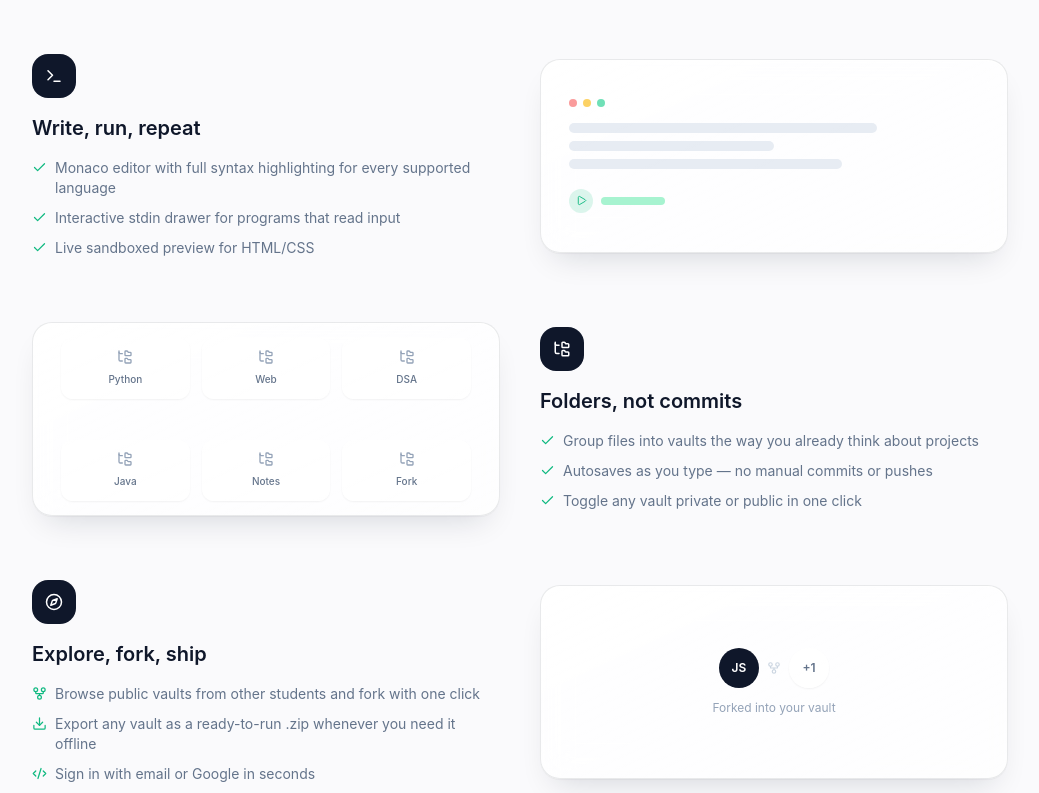
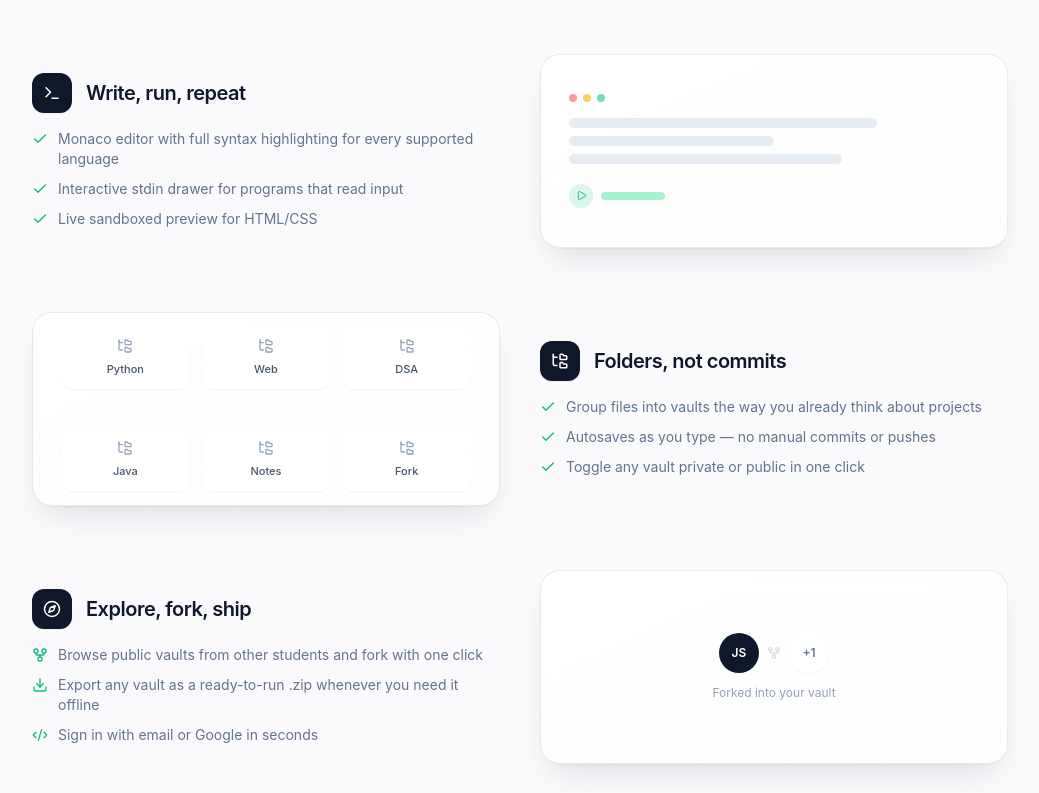
Before and after one commit to paulamitchel/CodeVault_V2, a React (Vite) app in the folder RevampedCodeVault/: page / in a window 1280 px wide. Shown: the part 967-1760 px from the top of the page, without its empty margins (120-1159 px from the left). Built offline with nearby package versions, Linux system fonts and the light colour scheme; no server answers.

Commit message:
fix icon alignment for mobile

```diff
--- a/RevampedCodeVault/src/pages/HomePage.jsx
+++ b/RevampedCodeVault/src/pages/HomePage.jsx
@@ -36,7 +36,7 @@ const LANGUAGES = [
 const FAQS = [
   {
     q: 'Do I need to install anything?',
-    a: 'No. CodeVault runs entirely in the browser \u2014 editor, compiler, and file storage all live online, so there\u2019s nothing to set up on your machine.',
+    a: 'No. CodeVault runs entirely in the browser — editor, compiler, and file storage all live online, so there’s nothing to set up on your machine.',
   },
   {
     q: 'Which languages can I run?',
@@ -52,14 +52,14 @@ const FAQS = [
   },
   {
     q: 'Is CodeVault free?',
-    a: 'Yes \u2014 CodeVault is a free student project built to remove the friction of Git for beginner programmers.',
+    a: 'Yes — CodeVault is a free student project built to remove the friction of Git for beginner programmers.',
   },
 ];
 
 const SNIPPETS = [
   {
     file: 'main.py',
-    output: 'Hello, world! \u00b7 42ms',
+    output: 'Hello, world! · 42ms',
     lines: (
       <>
         <p><span className="text-purple-400">def</span> <span className="text-sky-400">greet</span>(<span className="text-orange-400">name</span>):</p>
@@ -70,7 +70,7 @@ const SNIPPETS = [
   },
   {
     file: 'main.js',
-    output: 'Hello, world! \u00b7 18ms',
+    output: 'Hello, world! · 18ms',
     lines: (
       <>
         <p><span className="text-purple-400">function</span> <span className="text-sky-400">greet</span>(<span className="text-orange-400">name</span>) {'{'}</p>
@@ -82,7 +82,7 @@ const SNIPPETS = [
   },
   {
     file: 'Main.java',
-    output: 'Hello, world! \u00b7 96ms',
+    output: 'Hello, world! · 96ms',
     lines: (
       <>
         <p><span className="text-purple-400">public class</span> <span className="text-sky-400">Main</span> {'{'}</p>
@@ -183,7 +183,7 @@ function EditorMockup() {
   const snippet = SNIPPETS[index];
 
   return (
-    <div className="glass-card mx-auto w-full max-w-md p-1">
+    <div className="glass-card mx-auto w-full max-w-md p-1 shadow-lg">
       <div className="monaco-wrapper bg-white/40 dark:bg-black/20">
         <div className="flex items-center gap-1.5 border-b border-slate-200/60 px-4 py-3 dark:border-slate-800/60">
           <span className="h-2.5 w-2.5 rounded-full bg-red-400/80" />
@@ -231,20 +231,9 @@ function NavAnchor({ href, label, onClick }) {
   );
 }
 
-function HeroSecondaryLink() {
-  return (
-    <a
-      href="#features"
-      className="pill-btn border border-slate-200/80 bg-white/60 px-6 py-3 text-sm font-medium text-slate-700 backdrop-blur-xl hover:bg-white dark:border-slate-800 dark:bg-white/5 dark:text-slate-200 dark:hover:bg-white/10"
-    >
-      See how it works
-    </a>
-  );
-}
-
 function StepBadge({ icon }) {
   return (
-    <div className="mb-4 flex h-11 w-11 items-center justify-center rounded-2xl bg-slate-900 text-white dark:bg-white dark:text-slate-900">
+    <div className="flex h-10 w-10 flex-shrink-0 items-center justify-center rounded-xl bg-slate-900 text-white shadow-sm dark:bg-white dark:text-slate-900">
       {icon}
     </div>
   );
@@ -252,7 +241,7 @@ function StepBadge({ icon }) {
 
 function WriteRunVisual() {
   return (
-    <div className="flex h-48 w-full flex-col justify-center gap-2 px-7">
+    <div className="flex h-44 w-full flex-col justify-center gap-2 px-6 sm:h-48 sm:px-7">
       <div className="flex items-center gap-1.5">
         <span className="h-2 w-2 rounded-full bg-red-400/70" />
         <span className="h-2 w-2 rounded-full bg-amber-400/70" />
@@ -273,14 +262,14 @@ function WriteRunVisual() {
 
 function FoldersVisual() {
   return (
-    <div className="grid h-48 w-full grid-cols-3 items-center gap-3 px-7">
+    <div className="grid h-44 w-full grid-cols-3 items-center gap-2.5 px-4 sm:h-48 sm:gap-3 sm:px-7">
       {FOLDER_CHIPS.map((name) => (
         <div
           key={name}
           className="flex flex-col items-center justify-center gap-1.5 rounded-xl bg-white/70 py-3 text-center shadow-sm dark:bg-white/5"
         >
           <FolderTree size={16} className="text-slate-400" />
-          <span className="text-[10px] font-medium text-slate-500 dark:text-slate-400">
+          <span className="text-[11px] font-medium text-slate-600 dark:text-slate-400">
             {name}
           </span>
         </div>
@@ -291,7 +280,7 @@ function FoldersVisual() {
 
 function ExploreVisual() {
   return (
-    <div className="flex h-48 w-full flex-col items-center justify-center gap-3">
+    <div className="flex h-44 w-full flex-col items-center justify-center gap-3 sm:h-48">
       <div className="flex items-center gap-2">
         <div className="flex h-10 w-10 items-center justify-center rounded-full bg-slate-900 text-xs font-semibold text-white dark:bg-white dark:text-slate-900">
           JS
@@ -332,14 +321,16 @@ export default function HomePage() {
 
   return (
     <div className="app-canvas min-h-screen">
+      {/* Background Aura Gradients */}
       <div className="pointer-events-none absolute -left-24 top-0 h-96 w-96 rounded-full bg-pink-200/40 aura-blur animate-floatAura dark:bg-indigo-500/20" />
       <div className="pointer-events-none absolute right-0 top-60 h-[28rem] w-[28rem] rounded-full bg-sky-200/40 aura-blur animate-floatAura dark:bg-violet-500/20" />
       <div className="pointer-events-none absolute bottom-0 left-1/3 h-80 w-80 rounded-full bg-mint-200/30 aura-blur animate-floatAura dark:bg-cyan-500/15" />
 
+      {/* Navigation */}
       <nav className={`sticky top-0 z-30 transition-all ${scrolled ? 'backdrop-blur-xl' : ''}`}>
         <div
-          className={`mx-auto flex max-w-6xl items-center justify-between py-4 pl-3 pr-6 transition-all ${
-            scrolled ? 'glass-panel mt-3 rounded-pill' : ''
+          className={`mx-auto flex max-w-6xl items-center justify-between px-4 py-3.5 transition-all md:py-4 md:pl-3 md:pr-6 ${
+            scrolled ? 'glass-panel mx-3 mt-2 rounded-2xl md:mx-auto md:mt-3 md:rounded-pill' : ''
           }`}
         >
           <div className="flex items-center gap-2">
@@ -359,7 +350,7 @@ export default function HomePage() {
             ))}
           </div>
 
-          <div className="flex items-center gap-3">
+          <div className="flex items-center gap-2.5">
             <ThemeToggle />
             <Link
               to="/auth"
@@ -371,7 +362,7 @@ export default function HomePage() {
               onClick={() => setMobileOpen((v) => !v)}
               aria-label="Toggle menu"
               aria-expanded={mobileOpen}
-              className="flex h-9 w-9 items-center justify-center rounded-full text-slate-600 hover:bg-white/60 dark:text-slate-300 dark:hover:bg-white/10 md:hidden"
+              className="flex h-9 w-9 items-center justify-center rounded-xl border border-slate-200/70 bg-white/70 text-slate-700 shadow-sm transition-colors hover:bg-white dark:border-slate-700 dark:bg-white/10 dark:text-slate-200 md:hidden"
             >
               {mobileOpen ? <X size={18} /> : <Menu size={18} />}
             </button>
@@ -379,7 +370,7 @@ export default function HomePage() {
         </div>
 
         {mobileOpen && (
-          <div className="glass-panel mx-4 mt-2 flex flex-col gap-1 p-4 md:hidden">
+          <div className="glass-panel mx-4 mt-2 flex flex-col gap-1 p-4 shadow-xl md:hidden">
             {navLinks.map((link) => (
               <NavAnchor
                 key={link.href}
@@ -399,14 +390,15 @@ export default function HomePage() {
         )}
       </nav>
 
-      <header className="relative z-10 mx-auto flex max-w-4xl flex-col items-center px-6 pb-10 pt-8 text-center sm:pt-12">
+      {/* Hero Section */}
+      <header className="relative z-10 mx-auto flex max-w-4xl flex-col items-center px-5 pb-10 pt-8 text-center sm:px-6 sm:pt-12">
         <span className="mb-3 rounded-pill border border-slate-200/80 bg-white/60 px-4 py-1.5 text-xs font-medium uppercase tracking-widest text-slate-500 backdrop-blur-xl dark:border-slate-800 dark:bg-white/5 dark:text-slate-400">
           Built for beginner programmers
         </span>
-        <h1 className="text-4xl font-semibold tracking-tight text-slate-900 dark:text-slate-100 sm:text-6xl">
+        <h1 className="text-3xl font-semibold tracking-tight text-slate-900 dark:text-slate-100 sm:text-6xl">
           Where student ideas compile.
         </h1>
-        <p className="mt-4 max-w-xl text-lg text-slate-500 dark:text-slate-400">
+        <p className="mt-4 max-w-xl text-base text-slate-500 dark:text-slate-400 sm:text-lg">
           A multi-user code vault and in-browser IDE. Organize projects into
           folders, run code in a dozen-plus languages, and share your work
           with one click.
@@ -420,7 +412,12 @@ export default function HomePage() {
             Start building
             <ArrowRight size={15} />
           </Link>
-          <HeroSecondaryLink />
+          <a
+            href="#features"
+            className="pill-btn border border-slate-200/80 bg-white/60 px-6 py-3 text-sm font-medium text-slate-700 backdrop-blur-xl hover:bg-white dark:border-slate-800 dark:bg-white/5 dark:text-slate-200 dark:hover:bg-white/10"
+          >
+            See how it works
+          </a>
         </div>
 
         <div className="mt-8 w-full">
@@ -428,14 +425,15 @@ export default function HomePage() {
         </div>
       </header>
 
-      <section id="languages" className="relative z-10 scroll-mt-28 overflow-hidden py-10">
-        <div className="pointer-events-none absolute inset-y-0 left-0 z-10 w-16 bg-gradient-to-r from-canvas-light to-transparent dark:from-canvas-dark sm:w-40" />
-        <div className="pointer-events-none absolute inset-y-0 right-0 z-10 w-16 bg-gradient-to-l from-canvas-light to-transparent dark:from-canvas-dark sm:w-40" />
+      {/* Languages Marquee */}
+      <section id="languages" className="relative z-10 scroll-mt-28 overflow-hidden py-8 sm:py-10">
+        <div className="pointer-events-none absolute inset-y-0 left-0 z-10 w-12 bg-gradient-to-r from-canvas-light to-transparent dark:from-canvas-dark sm:w-40" />
+        <div className="pointer-events-none absolute inset-y-0 right-0 z-10 w-12 bg-gradient-to-l from-canvas-light to-transparent dark:from-canvas-dark sm:w-40" />
         <div className="marquee-track flex w-max gap-3">
           {[...LANGUAGES, ...LANGUAGES].map((lang, i) => (
             <span
               key={i}
-              className="glass-card flex-shrink-0 px-5 py-2.5 text-sm font-medium text-slate-600 dark:text-slate-300"
+              className="glass-card flex-shrink-0 px-4 py-2 text-xs font-medium text-slate-600 dark:text-slate-300 sm:px-5 sm:py-2.5 sm:text-sm"
             >
               {lang}
             </span>
@@ -443,35 +441,39 @@ export default function HomePage() {
         </div>
       </section>
 
-      <section id="features" className="relative z-10 mx-auto max-w-5xl scroll-mt-28 px-6 py-20">
-        <FadeSection className="mb-14 text-center">
+      {/* Features Section */}
+      <section id="features" className="relative z-10 mx-auto max-w-5xl scroll-mt-28 px-5 py-16 sm:px-6 sm:py-20">
+        <FadeSection className="mb-12 text-center sm:mb-14">
           <p className="text-xs font-semibold uppercase tracking-widest text-slate-400">
             How it works
           </p>
-          <h2 className="mt-2 text-3xl font-semibold tracking-tight text-slate-900 dark:text-slate-100">
+          <h2 className="mt-2 text-2xl font-semibold tracking-tight text-slate-900 dark:text-slate-100 sm:text-3xl">
             Three steps from idea to running code
           </h2>
         </FadeSection>
 
-        <div className="flex flex-col gap-16">
-          <FadeSection className="grid grid-cols-1 items-center gap-10 md:grid-cols-2">
+        <div className="flex flex-col gap-12 sm:gap-16">
+          {/* Step 1 */}
+          <FadeSection className="grid grid-cols-1 items-center gap-6 md:grid-cols-2 md:gap-10">
             <div>
-              <StepBadge icon={<Terminal size={18} />} number="01" />
-              <h3 className="text-xl font-semibold text-slate-900 dark:text-slate-100">
+              <div className="mb-4 flex items-center gap-3.5">
+                <StepBadge icon={<Terminal size={18} />} />
+                <h3 className="text-xl font-semibold tracking-tight text-slate-900 dark:text-slate-100">
                   Write, run, repeat
                 </h3>
-              <ul className="mt-4 space-y-2.5 text-sm text-slate-500 dark:text-slate-400">
-                <li className="flex items-start gap-2">
-                  <Check size={15} className="mt-0.5 flex-shrink-0 text-emerald-500" />
-                  Monaco editor with full syntax highlighting for every supported language
+              </div>
+              <ul className="space-y-2.5 text-sm text-slate-500 dark:text-slate-400">
+                <li className="flex items-start gap-2.5">
+                  <Check size={16} className="mt-0.5 flex-shrink-0 text-emerald-500" />
+                  <span>Monaco editor with full syntax highlighting for every supported language</span>
                 </li>
-                <li className="flex items-start gap-2">
-                  <Check size={15} className="mt-0.5 flex-shrink-0 text-emerald-500" />
-                  Interactive stdin drawer for programs that read input
+                <li className="flex items-start gap-2.5">
+                  <Check size={16} className="mt-0.5 flex-shrink-0 text-emerald-500" />
+                  <span>Interactive stdin drawer for programs that read input</span>
                 </li>
-                <li className="flex items-start gap-2">
-                  <Check size={15} className="mt-0.5 flex-shrink-0 text-emerald-500" />
-                  Live sandboxed preview for HTML/CSS
+                <li className="flex items-start gap-2.5">
+                  <Check size={16} className="mt-0.5 flex-shrink-0 text-emerald-500" />
+                  <span>Live sandboxed preview for HTML/CSS</span>
                 </li>
               </ul>
             </div>
@@ -480,50 +482,56 @@ export default function HomePage() {
             </div>
           </FadeSection>
 
-          <FadeSection className="grid grid-cols-1 items-center gap-10 md:grid-cols-2">
-            <div className="glass-card overflow-hidden md:order-1">
+          {/* Step 2 */}
+          <FadeSection className="grid grid-cols-1 items-center gap-6 md:grid-cols-2 md:gap-10">
+            <div className="order-2 glass-card overflow-hidden md:order-1">
               <FoldersVisual />
             </div>
-            <div className="md:order-2">
-              <StepBadge icon={<FolderTree size={18} />} number="02" />
-              <h3 className="text-xl font-semibold text-slate-900 dark:text-slate-100">
+            <div className="order-1 md:order-2">
+              <div className="mb-4 flex items-center gap-3.5">
+                <StepBadge icon={<FolderTree size={18} />} />
+                <h3 className="text-xl font-semibold tracking-tight text-slate-900 dark:text-slate-100">
                   Folders, not commits
                 </h3>
-              <ul className="mt-4 space-y-2.5 text-sm text-slate-500 dark:text-slate-400">
-                <li className="flex items-start gap-2">
-                  <Check size={15} className="mt-0.5 flex-shrink-0 text-emerald-500" />
-                  Group files into vaults the way you already think about projects
+              </div>
+              <ul className="space-y-2.5 text-sm text-slate-500 dark:text-slate-400">
+                <li className="flex items-start gap-2.5">
+                  <Check size={16} className="mt-0.5 flex-shrink-0 text-emerald-500" />
+                  <span>Group files into vaults the way you already think about projects</span>
                 </li>
-                <li className="flex items-start gap-2">
-                  <Check size={15} className="mt-0.5 flex-shrink-0 text-emerald-500" />
-                  Autosaves as you type &mdash; no manual commits or pushes
+                <li className="flex items-start gap-2.5">
+                  <Check size={16} className="mt-0.5 flex-shrink-0 text-emerald-500" />
+                  <span>Autosaves as you type &mdash; no manual commits or pushes</span>
                 </li>
-                <li className="flex items-start gap-2">
-                  <Check size={15} className="mt-0.5 flex-shrink-0 text-emerald-500" />
-                  Toggle any vault private or public in one click
+                <li className="flex items-start gap-2.5">
+                  <Check size={16} className="mt-0.5 flex-shrink-0 text-emerald-500" />
+                  <span>Toggle any vault private or public in one click</span>
                 </li>
               </ul>
             </div>
           </FadeSection>
 
-          <FadeSection className="grid grid-cols-1 items-center gap-10 md:grid-cols-2">
+          {/* Step 3 */}
+          <FadeSection className="grid grid-cols-1 items-center gap-6 md:grid-cols-2 md:gap-10">
             <div>
-              <StepBadge icon={<Compass size={18} />} number="03" />
-              <h3 className="text-xl font-semibold text-slate-900 dark:text-slate-100">
+              <div className="mb-4 flex items-center gap-3.5">
+                <StepBadge icon={<Compass size={18} />} />
+                <h3 className="text-xl font-semibold tracking-tight text-slate-900 dark:text-slate-100">
                   Explore, fork, ship
                 </h3>
-              <ul className="mt-4 space-y-2.5 text-sm text-slate-500 dark:text-slate-400">
-                <li className="flex items-start gap-2">
-                  <GitFork size={15} className="mt-0.5 flex-shrink-0 text-emerald-500" />
-                  Browse public vaults from other students and fork with one click
+              </div>
+              <ul className="space-y-2.5 text-sm text-slate-500 dark:text-slate-400">
+                <li className="flex items-start gap-2.5">
+                  <GitFork size={16} className="mt-0.5 flex-shrink-0 text-emerald-500" />
+                  <span>Browse public vaults from other students and fork with one click</span>
                 </li>
-                <li className="flex items-start gap-2">
-                  <Download size={15} className="mt-0.5 flex-shrink-0 text-emerald-500" />
-                  Export any vault as a ready-to-run .zip whenever you need it offline
+                <li className="flex items-start gap-2.5">
+                  <Download size={16} className="mt-0.5 flex-shrink-0 text-emerald-500" />
+                  <span>Export any vault as a ready-to-run .zip whenever you need it offline</span>
                 </li>
-                <li className="flex items-start gap-2">
-                  <Code2 size={15} className="mt-0.5 flex-shrink-0 text-emerald-500" />
-                  Sign in with email or Google in seconds
+                <li className="flex items-start gap-2.5">
+                  <Code2 size={16} className="mt-0.5 flex-shrink-0 text-emerald-500" />
+                  <span>Sign in with email or Google in seconds</span>
                 </li>
               </ul>
             </div>
@@ -534,9 +542,10 @@ export default function HomePage() {
         </div>
       </section>
 
-      <section className="relative z-10 mx-auto max-w-4xl px-6 py-10">
-        <FadeSection className="glass-card flex flex-col items-center gap-4 p-10 text-center">
-          <h3 className="text-2xl font-semibold tracking-tight text-slate-900 dark:text-slate-100">
+      {/* Free Callout */}
+      <section className="relative z-10 mx-auto max-w-4xl px-5 py-8 sm:px-6 sm:py-10">
+        <FadeSection className="glass-card flex flex-col items-center gap-4 p-8 text-center sm:p-10">
+          <h3 className="text-xl font-semibold tracking-tight text-slate-900 dark:text-slate-100 sm:text-2xl">
             Free to use, start to finish
           </h3>
           <p className="max-w-md text-sm text-slate-500 dark:text-slate-400">
@@ -553,12 +562,13 @@ export default function HomePage() {
         </FadeSection>
       </section>
 
-      <section id="faq" className="relative z-10 mx-auto max-w-2xl scroll-mt-28 px-6 py-20">
+      {/* FAQ Section */}
+      <section id="faq" className="relative z-10 mx-auto max-w-2xl scroll-mt-28 px-5 py-16 sm:px-6 sm:py-20">
         <FadeSection className="mb-10 text-center">
           <p className="text-xs font-semibold uppercase tracking-widest text-slate-400">
             Questions
           </p>
-          <h2 className="mt-2 text-3xl font-semibold tracking-tight text-slate-900 dark:text-slate-100">
+          <h2 className="mt-2 text-2xl font-semibold tracking-tight text-slate-900 dark:text-slate-100 sm:text-3xl">
             Frequently asked
           </h2>
         </FadeSection>
@@ -569,7 +579,8 @@ export default function HomePage() {
         </div>
       </section>
 
-      <footer className="relative z-10 border-t border-slate-200/60 px-6 py-10 dark:border-slate-800/60">
+      {/* Footer */}
+      <footer className="relative z-10 border-t border-slate-200/60 px-5 py-10 dark:border-slate-800/60 sm:px-6">
         <div className="mx-auto flex max-w-5xl flex-col items-center gap-6 text-center md:flex-row md:items-center md:justify-between md:text-left">
           <div className="flex items-center gap-2">
             <div className="flex h-7 w-7 items-center justify-center rounded-lg bg-slate-900 text-white dark:bg-white dark:text-slate-900">
@@ -592,19 +603,19 @@ export default function HomePage() {
           </div>
 
           <p className="text-xs text-slate-400">
-            A student portfolio project. Built with React, Supabase &amp;
-            Judge0.
+            A Project by Paula Ng. Built with React, Supabase &amp; Judge0.
           </p>
         </div>
       </footer>
 
+      {/* Scroll-To-Top Button */}
       {showScrollTop && (
         <button
           onClick={scrollToTop}
           aria-label="Scroll to top"
-          className="pill-btn fixed bottom-6 right-6 z-40 flex h-11 w-11 items-center justify-center bg-slate-900 text-white shadow-lg transition-opacity hover:opacity-90 dark:bg-white dark:text-slate-900"
+          className="pill-btn fixed bottom-5 right-5 z-40 flex h-10 w-10 items-center justify-center bg-slate-900 text-white shadow-lg transition-opacity hover:opacity-90 dark:bg-white dark:text-slate-900 sm:bottom-6 sm:right-6 sm:h-11 sm:w-11"
         >
-          <ArrowUp size={18} />
+          <ArrowUp size={16} />
         </button>
       )}
     </div>
```
Lines whose indentation alone changed are shown as unchanged.
